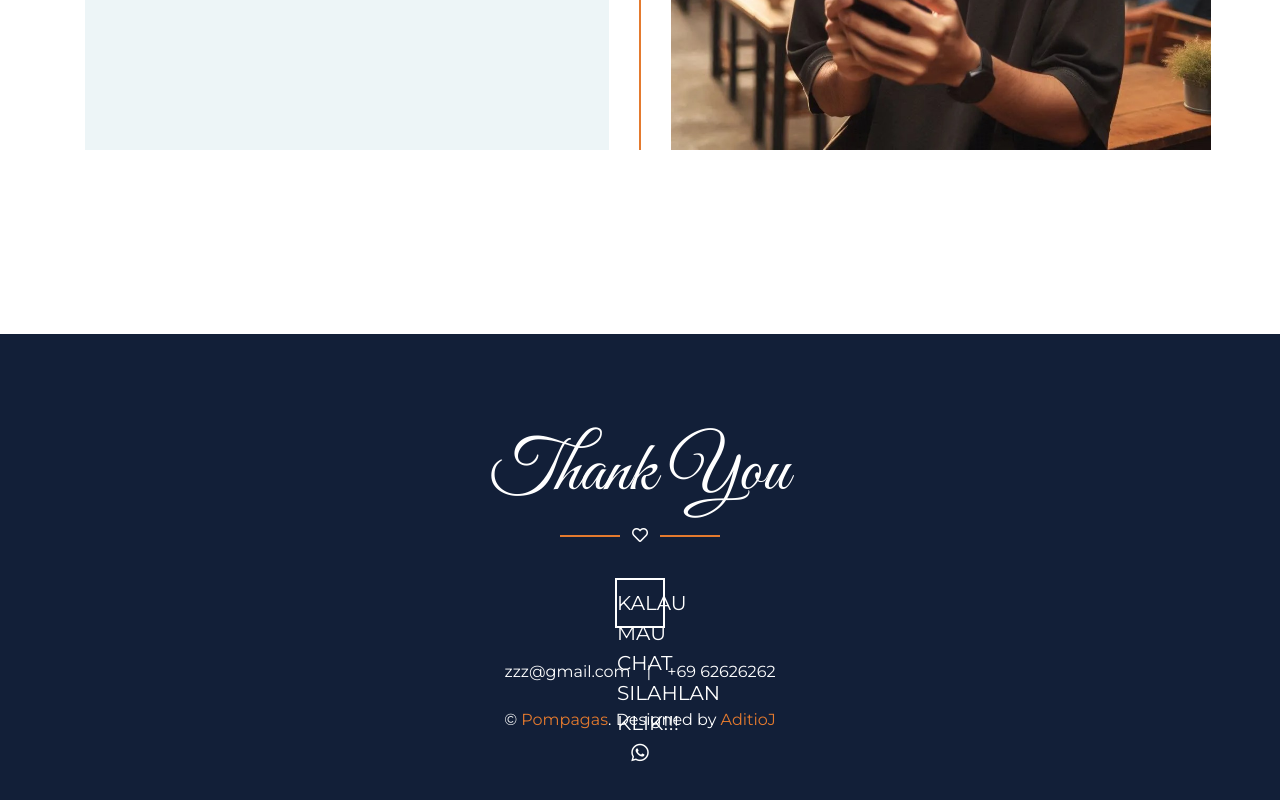
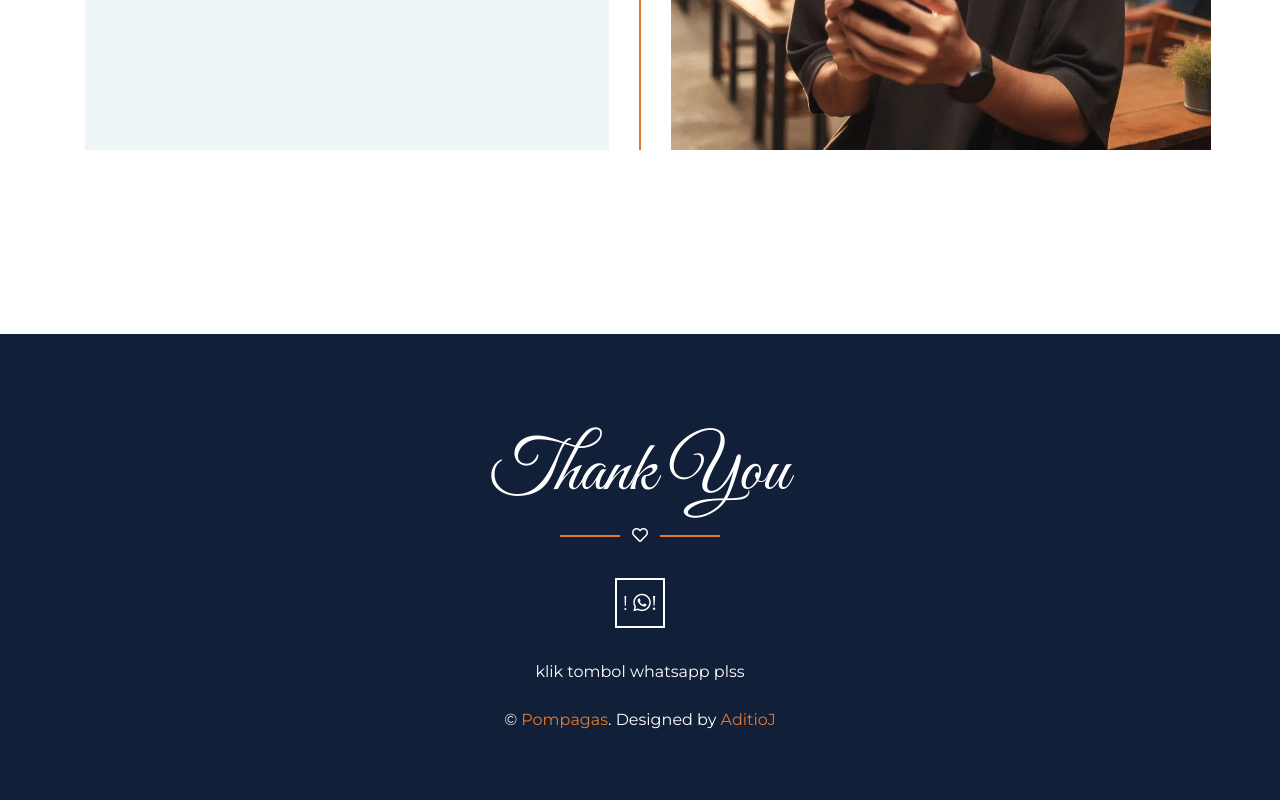
Before and after one commit to aditioj/tiongajakjalan, a plain HTML site: page index.html in a window 1280 px wide. Shown: the part 4173-4973 px from the top of the page. Drawn offline with nearby package versions, Linux system fonts and the light colour scheme.

Commit message:
Update index.html

```diff
--- a/index.html
+++ b/index.html
@@ -348,13 +348,13 @@
         <div class="d-flex justify-content-center mb-4">
 
           <a class="btn btn-lg btn-outline-light btn-lg-square" href="wa.me/6285156481287"
-            >KALAU MAU CHAT SILAHLAN KLIK!!! <i class="fab fa-whatsapp"></i
+            >! <i class="fab fa-whatsapp">!</i
           ></a>
         </div>
         <div class="d-flex justify-content-center py-2">
-          <p class="text-white" href="#">zzz@gmail.com</p>
-          <span class="px-3">|</span>
-          <p class="text-white" href="#">+69 62626262</p>
+          <p class="text-white" href="#">klik tombol whatsapp plss</p>
+
+
         </div>
         <p class="m-0">
           &copy; <a class="text-primary" href="#">Pompagas</a>. Designed by
```
